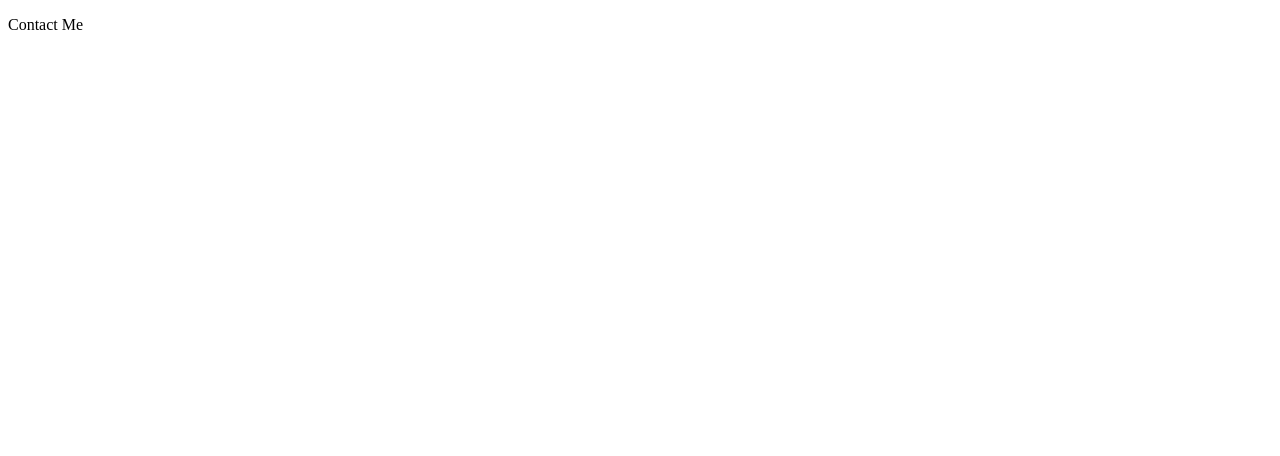
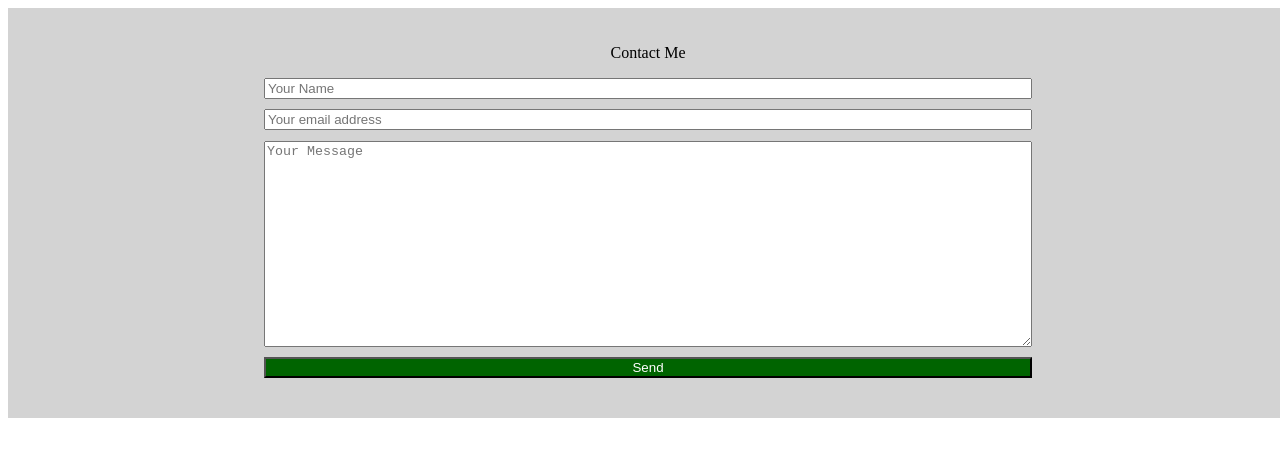
Before and after one commit to spettit/paperchambers, a Gatsby site: page /contact in a window 1280 px wide. Built offline with nearby package versions, Linux system fonts and the light colour scheme; Gatsby itself is replaced by a stand-in of ours.

Commit message:
added contact form

```diff
--- a/src/components/ContactForm/index.js
+++ b/src/components/ContactForm/index.js
@@ -0,0 +1,21 @@
+import React from 'react';
+import styled from 'styled-components';
+
+const Form = styled.form`
+  width: 60vw;
+  height: 300px;
+  display: flex;
+  flex-direction: column;
+  justify-content: space-between;
+`
+
+const ContactForm = () => (
+  <Form>
+    <input name="name" type="text" placeholder="Your Name" />
+    <input name="email" type="email" placeholder="Your email address" />
+    <textarea placeholder="Your Message" style={{height: '200px'}}/>
+    <button type="submit" style={{backgroundColor: 'darkgreen', color: 'white'}}>Send</button>
+  </Form>
+)
+
+export default ContactForm;
--- a/src/components/Jumbotron/index.js
+++ b/src/components/Jumbotron/index.js
@@ -1,5 +1,4 @@
 import React from 'react';
-import Link from 'gatsby-link';
 import styled from 'styled-components';
 import paper from '../../images/paper.jpg';
 
--- a/src/pages/contact.js
+++ b/src/pages/contact.js
@@ -1,10 +1,23 @@
-import React from 'react'
-import Link from 'gatsby-link'
+import React from 'react';
+import styled from 'styled-components';
+import Form from '../components/ContactForm';
+
+
+const ContainerDiv = styled.div`
+  background-color: lightgray;
+  padding-top: 20px;
+  padding-bottom: 40px;
+  width: 100vw;
+  display: flex;
+  flex-direction: column;
+  align-items: center;
+`
 
 const ContactPage = () => (
-  <div>
+  <ContainerDiv>
     <p>Contact Me</p>
-  </div>
+    <Form />
+  </ContainerDiv>
 )
 
 export default ContactPage
--- a/src/pages/index.js
+++ b/src/pages/index.js
@@ -1,5 +1,4 @@
 import React from 'react';
-import Link from 'gatsby-link';
 import Jumbotron from '../components/Jumbotron';
 
 const IndexPage = () => (
```
